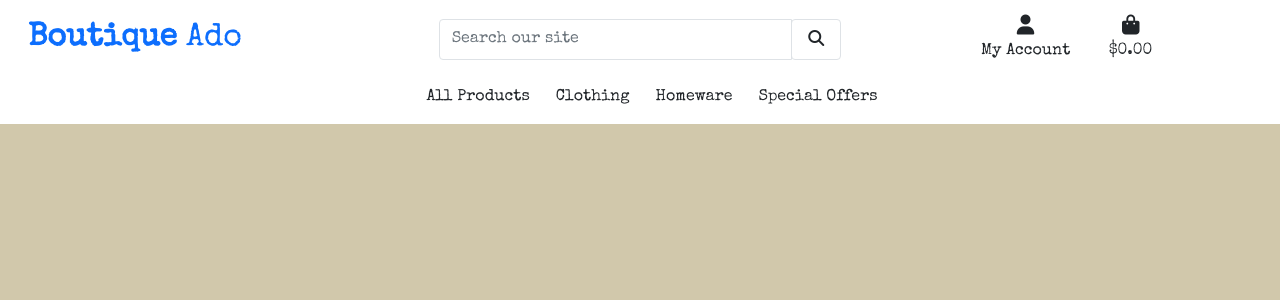
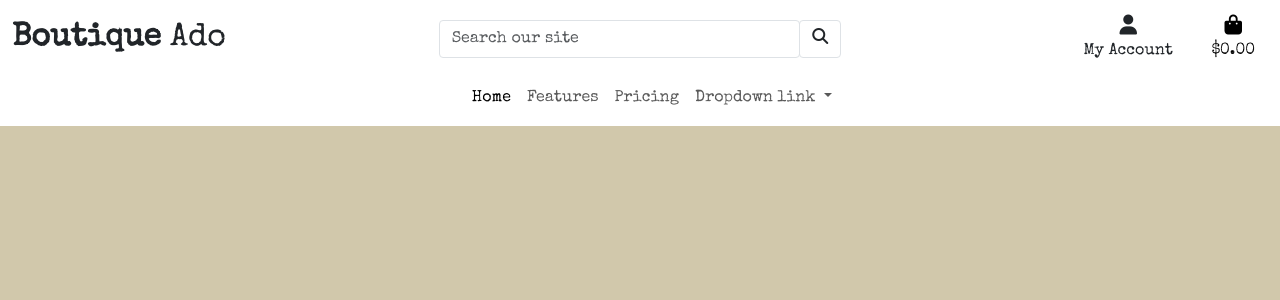
Before and after one commit to Bealby/jack_fairfield_2.0, a Django app: page / in a window 1280 px wide. Shown: the top 300 px of the page. Run offline with Django 3.2, Linux system fonts and the light colour scheme; some libraries are stand-ins or nearby versions.

Commit message:
Layout/Styling of header and navbar

```diff
--- a/static/css/base.css
+++ b/static/css/base.css
@@ -10,17 +10,34 @@ body {
     height: calc(100vh - 4.625rem);
 }
 
-/* from Bulma */
-.icon {
-    align-items: center;
-    display: inline-flex;
-    justify-content: center;
-    height: 1.5rem;
-    width: 1.5rem;
+
+
+/*---Navbar---*/
+
+.navbar-toggler {
+    margin-left: 10px !important;
 }
+
+/*---Logo---*/
 
 .main-logo-link {
     width: fit-content;
+}
+
+/*---Buttons---*/
+
+.btn:focus, .form-control:focus {
+    box-shadow: none !important;
+}
+
+.btn-check:checked+.btn, .btn.active, .btn.show, .btn:first-child:active, :not(.btn-check)+.btn:active {
+    border-color: transparent !important;
+}
+
+/*---Headers---*/
+
+.header_icons_right {
+    text-align: right !important;
 }
 
 /*---Media Queries---*/
@@ -31,3 +48,10 @@ body {
         max-width: 80%;
     }
 }
+
+/* Font awesome icons smaller for 991px screens for better viewing */
+@media (max-width: 991px) {
+    .fa-lg {
+        font-size: 1em;
+    }
+}
--- a/templates/base.html
+++ b/templates/base.html
@@ -16,8 +16,8 @@
 
     {% block corecss %}
     <!-- Bootstrap CSS -->
-    <link href="https://cdn.jsdelivr.net/npm/bootstrap@5.0.2/dist/css/bootstrap.min.css" rel="stylesheet"
-        integrity="sha384-EVSTQN3/azprG1Anm3QDgpJLIm9Nao0Yz1ztcQTwFspd3yD65VohhpuuCOmLASjC" crossorigin="anonymous">
+    <link href="https://cdn.jsdelivr.net/npm/bootstrap@5.3.1/dist/css/bootstrap.min.css" rel="stylesheet"
+        integrity="sha384-4bw+/aepP/YC94hEpVNVgiZdgIC5+VKNBQNGCHeKRQN+PtmoHDEXuppvnDJzQIu9" crossorigin="anonymous">
 
     <!-- Font Awesome -->
     <script src="https://kit.fontawesome.com/c94280c78a.js" crossorigin="anonymous"></script>
@@ -36,8 +36,8 @@
     {% endblock %}
 
     {% block corejs %}
-    <script src="https://cdn.jsdelivr.net/npm/bootstrap@5.0.2/dist/js/bootstrap.bundle.min.js"
-        integrity="sha384-MrcW6ZMFYlzcLA8Nl+NtUVF0sA7MsXsP1UyJoMp4YLEuNSfAP+JcXn/tWtIaxVXM"
+    <script src="https://cdn.jsdelivr.net/npm/bootstrap@5.3.1/dist/js/bootstrap.bundle.min.js"
+        integrity="sha384-HwwvtgBNo3bZJJLYd8oVXjrBZt8cqVSpeBNS5n7C8IVInixGAoxmnlMuBnhbgrkm"
         crossorigin="anonymous"></script>
     {% endblock %}
 
--- a/templates/includes/header.html
+++ b/templates/includes/header.html
@@ -2,7 +2,7 @@
 
 <header class="container-fluid sticky-top">
     <div id="topnav" class="row bg-white pt-lg-2 d-none d-lg-flex">
-        <div class="col-12 col-lg-4 my-auto py-1 py-lg-0 text-center text-lg-left">
+        <div class="col-12 col-lg-4 my-auto py-1 py-lg-0 text-center">
             <a href="{% url 'home' %}" class="nav-link main-logo-link">
                 <h2 class="my-0"><strong>Boutique</strong> Ado</h2>
             </a>
@@ -10,9 +10,9 @@
         <div class="col-12 col-lg-4 my-auto py-3 py-lg-2">
             <form method="GET" action="">
                 <div class="input-group w-100">
-                    <input class="form-control border rounded-5" type="text" name="q" placeholder="Search our site">
+                    <input class="form-control border rounded-1" type="text" name="q" placeholder="Search our site">
                     <div class="input-group-append">
-                        <button class="form-control btn btn-black border rounded-5" type="submit">
+                        <button class="form-control btn btn-black border rounded-1" type="submit">
                             <span class="icon">
                                 <i class="fas fa-search"></i>
                             </span>
@@ -22,7 +22,7 @@
             </form>
         </div>
         <div class="col-12 col-lg-4 my-auto py-1 py-lg-0">
-            <ul class="list-inline list-unstyled text-center text-lg-right my-0">
+            <ul class="list-inline list-unstyled header_icons_right my-0">
                 <li class="list-inline-item dropdown">
                     <button class="btn" type="button" id="dropdownMenuButton1" data-bs-toggle="dropdown"
                         aria-expanded="false">
@@ -63,13 +63,16 @@
         </div>
     </div>
     <div class="row bg-white">
-        <nav class="navbar navbar-expand-lg navbar-light w-100">
-            <button class="navbar-toggler" type="button" data-bs-toggle="collapse" data-bs-target="#navbarNav"
-                aria-controls="navbarNav" aria-expanded="false" aria-label="Toggle navigation">
-                <span class="navbar-toggler-icon"></span>
-            </button>
-            {% include 'includes/mb-header.html' %}
-            {% include 'includes/main-nav.html' %}
+        <nav class="navbar navbar-expand-lg navbar-light header_mb_width">
+            <div class="container-fluid">
+                <button class="navbar-toggler" type="button" data-bs-toggle="collapse"
+                    data-bs-target="#navbarNavDropdown" aria-controls="navbarNavDropdown" aria-expanded="false"
+                    aria-label="Toggle navigation">
+                    <span class="navbar-toggler-icon"></span>
+                </button>
+                {% include 'includes/mb-header.html' %}
+                {% include 'includes/main-nav.html' %}
+            </div>
         </nav>
     </div>
 </header>
--- a/templates/includes/main-nav.html
+++ b/templates/includes/main-nav.html
@@ -1,60 +1,25 @@
 {% load static %}
 
-<div class="collapse navbar-collapse" id="navbarNav">
-    <ul class="navbar-nav w-auto mx-auto">
-        <li class="nav-item d-block d-md-none">
-            <a class="logo-font font-weight-bold nav-link mr-5" href="{% url 'home' %}" id="home-link">
-                Home
-            </a>
+<div class="collapse navbar-collapse" id="navbarNavDropdown">
+    <ul class="navbar-nav mx-auto">
+        <li class="nav-item">
+            <a class="nav-link active" aria-current="page" href="#">Home</a>
+        </li>
+        <li class="nav-item">
+            <a class="nav-link" href="#">Features</a>
+        </li>
+        <li class="nav-item">
+            <a class="nav-link" href="#">Pricing</a>
         </li>
         <li class="nav-item dropdown">
-            <button class="btn" type="button" id="dropdownMenuButton1" data-bs-toggle="dropdown" aria-expanded="false">
-                All Products
-            </button>
-            <div class="dropdown-menu border-0" aria-labelledby="dropdownMenuButton1">
-                <a href="" class="dropdown-item">By Price</a>
-                <a href="" class="dropdown-item ">By Rating</a>
-                <a href="" class="dropdown-item ">By Category</a>
-                <a href="" class="dropdown-item">All Products</a>
-            </div>
-        </li>
-
-        <li class="nav-item dropdown">
-            <button class="btn" type="button" id="dropdownMenuButton1" data-bs-toggle="dropdown" aria-expanded="false">
-                Clothing
-            </button>
-            <div class="dropdown-menu border-0" aria-labelledby="clothing-link">
-                <a href="" class="dropdown-item">Activewear &amp;
-                    Essentials</a>
-                <a href="" class="dropdown-item">Jeans</a>
-                <a href="" class="dropdown-item">Shirts</a>
-                <a href="" class="dropdown-item">All
-                    Clothing</a>
-            </div>
-        </li>
-
-        <li class="nav-item dropdown">
-            <button class="btn" type="button" id="dropdownMenuButton1" data-bs-toggle="dropdown" aria-expanded="false">
-                Homeware
-            </button>
-            <div class="dropdown-menu border-0" aria-labelledby="homeware-link">
-                <a href="" class="dropdown-item">Bed &amp; Bath</a>
-                <a href="" class="dropdown-item">Kitchen &amp; Dining</a>
-                <a href="" class="dropdown-item">All Homeware</a>
-            </div>
-        </li>
-
-        <li class="nav-item dropdown">
-            <button class="btn" type="button" id="dropdownMenuButton1" data-bs-toggle="dropdown" aria-expanded="false">
-                Special Offers
-            </button>
-            <div class="dropdown-menu border-0" aria-labelledby="specials-link">
-                <a href="" class="dropdown-item">New Arrivals</a>
-                <a href="" class="dropdown-item">Deals</a>
-                <a href="" class="dropdown-item">Clearance</a>
-                <a href="" class="dropdown-item">All
-                    Specials</a>
-            </div>
+            <a class="nav-link dropdown-toggle" href="#" role="button" data-bs-toggle="dropdown" aria-expanded="false">
+                Dropdown link
+            </a>
+            <ul class="dropdown-menu">
+                <li><a class="dropdown-item" href="#">Action</a></li>
+                <li><a class="dropdown-item" href="#">Another action</a></li>
+                <li><a class="dropdown-item" href="#">Something else here</a></li>
+            </ul>
         </li>
     </ul>
 </div>
```
